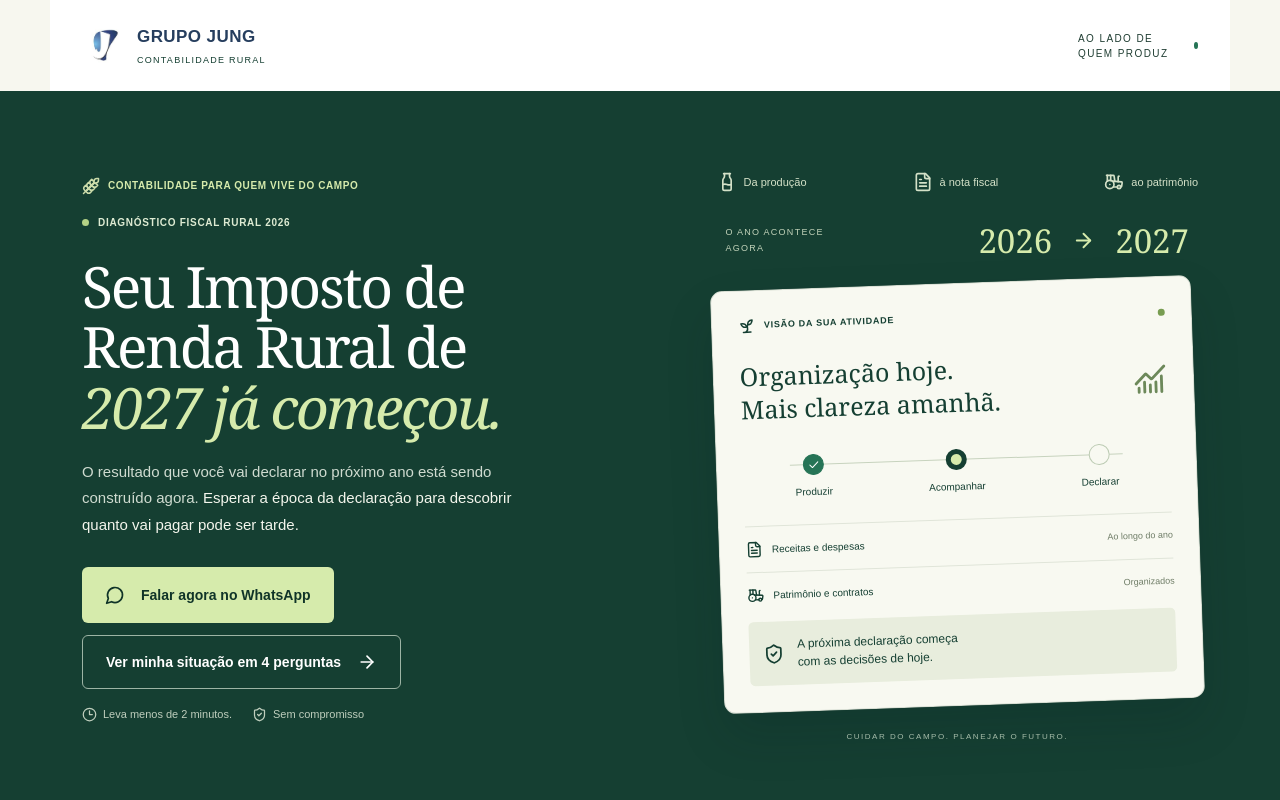
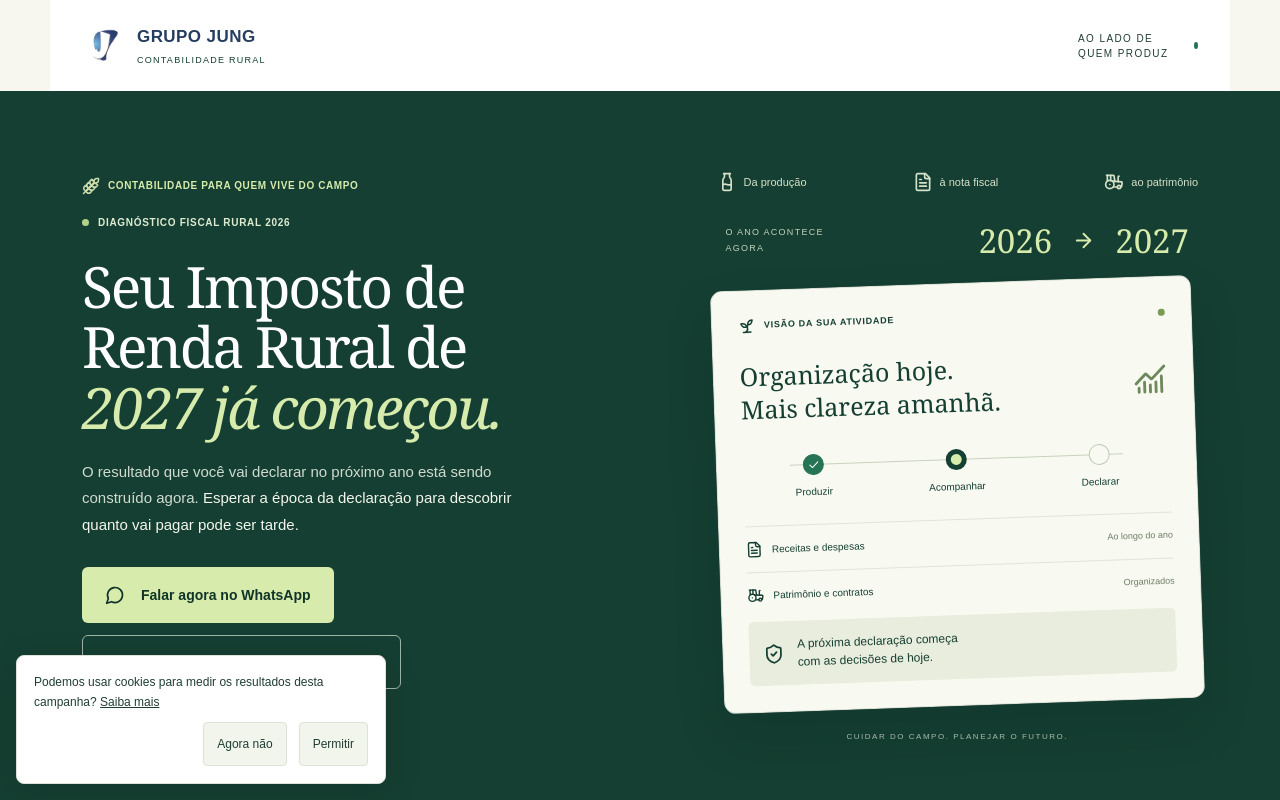
Before and after one commit to Dulokz/lp-ir2027-produtores, a Next.js app: page / in a window 1280 px wide. Shown: the top 800 px of the page. Built offline with nearby package versions, Linux system fonts and the light colour scheme; no server answers.

Commit message:
Add Vercel analytics tracking

```diff
--- a/app/diagnostico-rural/page.tsx
+++ b/app/diagnostico-rural/page.tsx
@@ -5,6 +5,7 @@ import { diagnose, questions, whatsappUrl, type Answers } from "@/lib/diagnostic
 import { getUtms } from "@/components/analytics";
 import * as analytics from "@/components/analytics";
 import Brand from "@/components/brand";
+import { trackVercelEvent } from "@/lib/vercel-analytics";
 
 type Mode = "quick" | "full";
 type StoredDiagnostic = { mode: Mode; answers: Answers };
@@ -42,6 +43,7 @@ export default function DiagnosticResultPage() {
   const headline = result.level === "Risco" ? "Ainda dá tempo de evitar surpresas em 2027." : "Você já tem um ponto de partida. Agora, transforme isso em clareza.";
   function contact() {
     trackEvent("ContactWhatsApp", { placement: "diagnostic_result_page", version: data!.mode });
+    trackVercelEvent("ContactWhatsApp", { placement: "diagnostic_result_page", version: data!.mode });
     try { sessionStorage.setItem("jung-contact-origin", JSON.stringify({ utms, at: new Date().toISOString() })); } catch {}
   }
   return <main className="result-page">
--- a/app/layout.tsx
+++ b/app/layout.tsx
@@ -1,5 +1,7 @@
 import type { Metadata } from "next";
+import { Analytics as VercelAnalytics } from "@vercel/analytics/next";
 import "./globals.css";
+import Analytics from "@/components/analytics";
 export const metadata: Metadata = {
   metadataBase: new URL(
     process.env.NEXT_PUBLIC_SITE_URL || "https://rural.grupojung.com.br",
@@ -22,7 +24,11 @@ export default function RootLayout({
 }: Readonly<{ children: React.ReactNode }>) {
   return (
     <html lang="pt-BR">
-      <body>{children}</body>
+      <body>
+        <Analytics />
+        {children}
+        <VercelAnalytics />
+      </body>
     </html>
   );
 }
--- a/app/page.tsx
+++ b/app/page.tsx
@@ -24,6 +24,7 @@ import Brand from "@/components/brand";
 import { getUtms } from "@/components/analytics";
 import * as analytics from "@/components/analytics";
 import { whatsappUrl } from "@/lib/diagnostic";
+import { trackVercelEvent } from "@/lib/vercel-analytics";
 const services = [
   { icon: FileText, name: "Notas fiscais", text: "Documentos no lugar certo." },
   {
@@ -57,6 +58,7 @@ export default function Home() {
     if (!started) {
       setStarted(true);
       trackEvent("StartDiagnostic");
+      trackVercelEvent("StartDiagnostic");
       return;
     }
     document.getElementById("diagnostico")?.scrollIntoView({
@@ -68,6 +70,7 @@ export default function Home() {
   }
   function contact(placement = "footer") {
     trackEvent("ContactWhatsApp", { placement });
+    trackVercelEvent("ContactWhatsApp", { placement });
     try {
       sessionStorage.setItem(
         "jung-contact-origin",
--- a/components/diagnostic.tsx
+++ b/components/diagnostic.tsx
@@ -5,6 +5,7 @@ import { ArrowRight, ArrowLeft, Check, X, Wheat } from "lucide-react";
 import { questions, diagnose, type Answers } from "@/lib/diagnostic";
 import * as analytics from "./analytics";
 import Brand from "./brand";
+import { trackVercelEvent } from "@/lib/vercel-analytics";
 
 const quickQuestionIndexes = [0, 1, 3, 4] as const;
 type Mode = "quick" | "full";
@@ -46,10 +47,12 @@ export default function Diagnostic({ started, mode, onPause }: { started: boolea
   function next() {
     if (!answers[questionIndex].length) return;
     trackEvent("DiagnosticStep", { step: step + 1, version: mode });
+    trackVercelEvent("DiagnosticStep", { step: step + 1, version: mode });
     if (step + 1 === questionCount) {
       const result = mode === "quick" ? preliminaryDiagnosis(answers) : diagnose(answers);
       try { sessionStorage.setItem("jung-diagnostic-result", JSON.stringify({ mode, answers, result })); } catch {}
       trackEvent("CompleteDiagnostic", { version: mode });
+      trackVercelEvent("CompleteDiagnostic", { version: mode });
       router.push("/diagnostico-rural");
       return;
     }
--- /dev/null
+++ b/lib/vercel-analytics.ts
@@ -0,0 +1,11 @@
+"use client";
+
+import { track } from "@vercel/analytics";
+
+/** Sends only non-identifying funnel data to Vercel Web Analytics. */
+export function trackVercelEvent(
+  name: "StartDiagnostic" | "DiagnosticStep" | "CompleteDiagnostic" | "ContactWhatsApp",
+  data: Record<string, string | number> = {},
+) {
+  track(name, data);
+}
--- a/package.json
+++ b/package.json
@@ -10,6 +10,7 @@
     "test": "tsx --test tests/*.test.ts"
   },
   "dependencies": {
+    "@vercel/analytics": "^2.0.1",
     "lucide-react": "^0.468.0",
     "next": "^16.0.0",
     "react": "^19.2.0",
```
Also changed, not shown: 1 other file (tests, documents, lock files or other folders).
